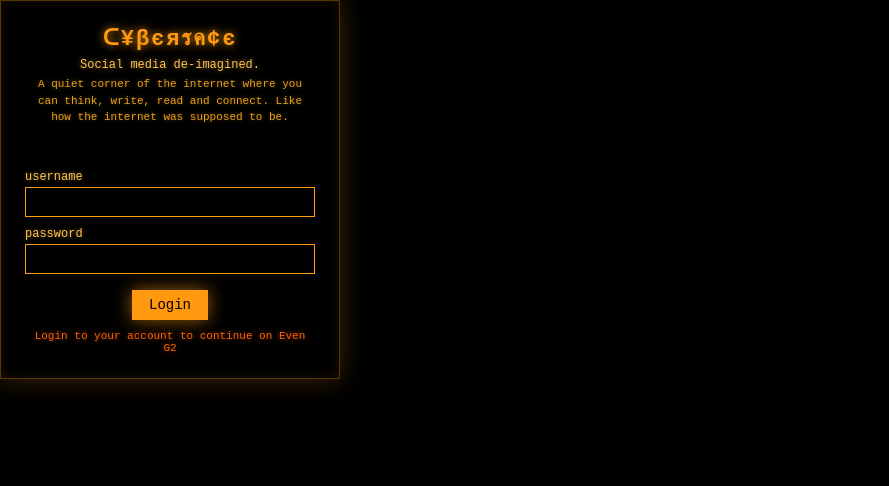
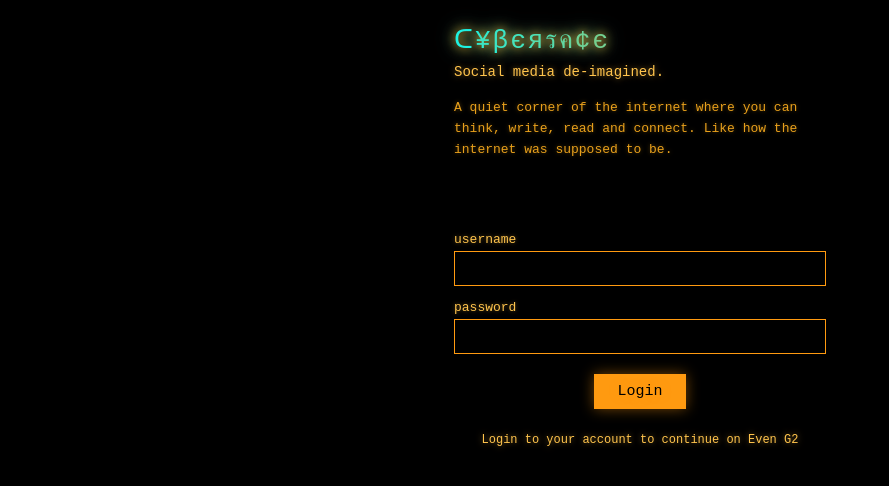
Before and after one commit to ARCANGEL0/cyberspace-g2, a website built with Vite: page index.html in a window 1280 px wide. Shown: the whole page, without its empty margins (0-889 px from the left). Built offline with nearby package versions, Linux system fonts and the light colour scheme; what @evenrealities/even_hub_sdk would draw is missing.

Commit message:
cyberspace.online login card, v0.1.3 beta

```diff
--- a/app.json
+++ b/app.json
@@ -2,7 +2,7 @@
   "package_id": "com.evencyberspace.app",
   "edition": "202601",
   "name": "even-cyberspace",
-  "version": "0.1.2",
+  "version": "0.1.3",
   "min_sdk_version": "0.0.16",
   "entrypoint": "index.html",
   "permissions": [
--- a/src/main.ts
+++ b/src/main.ts
@@ -1,6 +1,7 @@
-// Cyberspace G2 — phone view, CRT glow VT320 theme.
+// Cyberspace G2 — phone view, cyberspace.online VT320 login.
 //
-// Pure login card: title, subtitle, username / password, Login button.
+// Black background, cyan-to-gold gradient title, amber links, amber form
+// fields and Login button. No frame, no sidebar — full-screen login card.
 // After login the glasses show the section list (NOT LOGGED IN until then).
 
 import './style.css'
@@ -16,10 +17,9 @@ const api = new CyberspaceApi({
 
 const app = document.getElementById('app')!
 
-// CRT glow login card
 app.innerHTML = `
-  <div class="login-card">
-    <h1>ᑕ¥βєяรค¢є</h1>
+  <div class="login-wrap">
+    <div class="login-title">ᑕ¥βєяรค¢є</div>
     <div class="tagline">Social media de-imagined.</div>
     <div class="subtitle">A quiet corner of the internet where you can think,
 write, read and connect. Like how the internet was supposed to be.</div>
@@ -29,9 +29,9 @@ write, read and connect. Like how the internet was supposed to be.</div>
     <label>password</label>
     <input id="loginPass" type="password" autocomplete="current-password" />
     <div class="button-row">
-      <button id="loginBtn" class="primary">Login</button>
+      <button id="loginBtn">Login</button>
     </div>
-    <div class="status">Login to your account to continue on Even G2</div>
+    <div class="footer-link">Login to your account to continue on Even G2</div>
   </div>
 `
 
--- a/src/style.css
+++ b/src/style.css
@@ -1,6 +1,6 @@
-/* Cyberspace G2 — phone view, CRT glow VT320 theme.
- * Amber monospace on pure black, scanline glow, no sidebar,
- * just the login form as requested. */
+/* Cyberspace G2 — phone view, cyberspace.online VT320 login.
+ * Black background, cyan-to-gold gradient title, amber links,
+ * no frame, no sidebar — full-screen login card like cyberspace.online. */
 
 * { box-sizing: border-box; margin: 0; padding: 0; }
 html, body { height: 100%; }
@@ -8,82 +8,95 @@ body {
   font-family: 'VT323', 'Courier New', Courier, monospace;
   background: #000;
   color: #ff9a10;
-  font-size: 14px;
+  font-size: 16px;
   overflow: hidden;
-  text-shadow: 0 0 10px rgba(255, 154, 16, 0.6);
+  text-shadow: 0 0 10px rgba(255, 154, 16, 0.5);
 }
 
-#phone { height: 100vh; display: flex; align-items: center; justify-content: center; }
-
-/* CRT login card */
-.login-card {
-  border: 1px solid rgba(255, 154, 16, 0.35);
-  background: #000;
-  box-shadow: 0 0 24px rgba(255, 154, 16, 0.25), inset 0 0 12px rgba(255, 154, 16, 0.1);
-  padding: 24px;
-  max-width: 340px;
-  width: 88vw;
-  text-align: center;
+#phone {
+  height: 100vh;
+  display: flex;
+  flex-direction: column;
 }
 
-.login-card h1 {
-  font-size: 22px;
+.login-wrap {
+  flex: 1;
+  padding: 24px;
+  display: flex;
+  flex-direction: column;
+  justify-content: center;
+  max-width: 420px;
+  margin: 0 auto;
+  width: 100%;
+}
+
+.login-title {
+  font-size: 26px;
   letter-spacing: 2px;
-  margin-bottom: 6px;
-  color: #ff9a10;
-  text-shadow: 0 0 8px rgba(255, 154, 16, 0.9);
+  margin-bottom: 8px;
+  background: linear-gradient(90deg, #00ffff, #ff9a10);
+  -webkit-background-clip: text;
+  background-clip: text;
+  color: transparent;
+  filter: drop-shadow(0 0 8px rgba(0, 255, 255, 0.6)) drop-shadow(0 0 4px rgba(255, 154, 16, 0.6));
 }
 
 .tagline {
-  font-size: 12px;
+  font-size: 14px;
   color: #ffc44d;
-  margin-bottom: 4px;
+  margin-bottom: 18px;
   text-shadow: 0 0 6px rgba(255, 196, 77, 0.5);
 }
 
 .subtitle {
-  font-size: 11px;
+  font-size: 13px;
   color: #e8a01c;
-  margin-bottom: 18px;
-  line-height: 1.5;
+  margin-bottom: 24px;
+  line-height: 1.6;
   text-shadow: 0 0 4px rgba(232, 160, 28, 0.4);
 }
 
 .status {
-  margin-top: 10px;
-  font-size: 11px;
+  margin-top: 16px;
+  font-size: 12px;
   color: #ff6600;
-  min-height: 16px;
+  min-height: 18px;
   text-shadow: 0 0 6px rgba(255, 102, 0, 0.5);
 }
 
 label {
   display: block;
-  margin: 10px 0 3px;
-  font-size: 12px;
+  margin: 14px 0 4px;
+  font-size: 13px;
   color: #ffc44d;
   text-align: left;
   text-shadow: 0 0 4px rgba(255, 196, 77, 0.4);
 }
 
 input {
-  width: 100%; padding: 6px 8px; font-size: 14px;
+  width: 100%; padding: 8px 10px; font-size: 15px;
   background: #000; border: 1px solid #ff9a10;
   color: #ff9a10; font-family: inherit;
   text-shadow: 0 0 6px rgba(255, 154, 16, 0.7);
 }
 input:focus { outline: none; border-color: #ffc44d; box-shadow: 0 0 10px rgba(255, 196, 77, 0.5); }
 
-.button-row { margin-top: 16px; display: flex; gap: 10px; justify-content: center; }
+.button-row { margin-top: 20px; display: flex; justify-content: center; }
 button {
-  padding: 6px 16px; font-size: 14px;
-  background: #000; color: #ff9a10;
+  padding: 8px 22px; font-size: 15px;
+  background: #ff9a10; color: #000;
   border: 1px solid #ff9a10; cursor: pointer;
   font-family: inherit;
   text-shadow: 0 0 8px rgba(255, 154, 16, 0.8);
-  box-shadow: 0 0 12px rgba(255, 154, 16, 0.35);
+  box-shadow: 0 0 14px rgba(255, 154, 16, 0.45);
 }
-button:hover { background: #ff9a10; color: #000; box-shadow: 0 0 20px rgba(255, 154, 16, 0.9); }
-button:disabled { opacity: 0.4; cursor: not-allowed; }
-button.primary { background: #ff9a10; color: #000; box-shadow: 0 0 18px rgba(255, 154, 16, 0.6); }
-button.primary:hover { background: #ffc44d; box-shadow: 0 0 24px rgba(255, 196, 77, 0.9); }
+button:hover { background: #ffc44d; box-shadow: 0 0 22px rgba(255, 196, 77, 0.9); }
+button:disabled { opacity: 0.45; cursor: not-allowed; }
+
+.footer-link {
+  margin-top: 24px;
+  font-size: 12px;
+  color: #ffc44d;
+  text-shadow: 0 0 6px rgba(255, 196, 77, 0.5);
+  text-align: center;
+}
```
Also changed, not shown: 1 other file.
